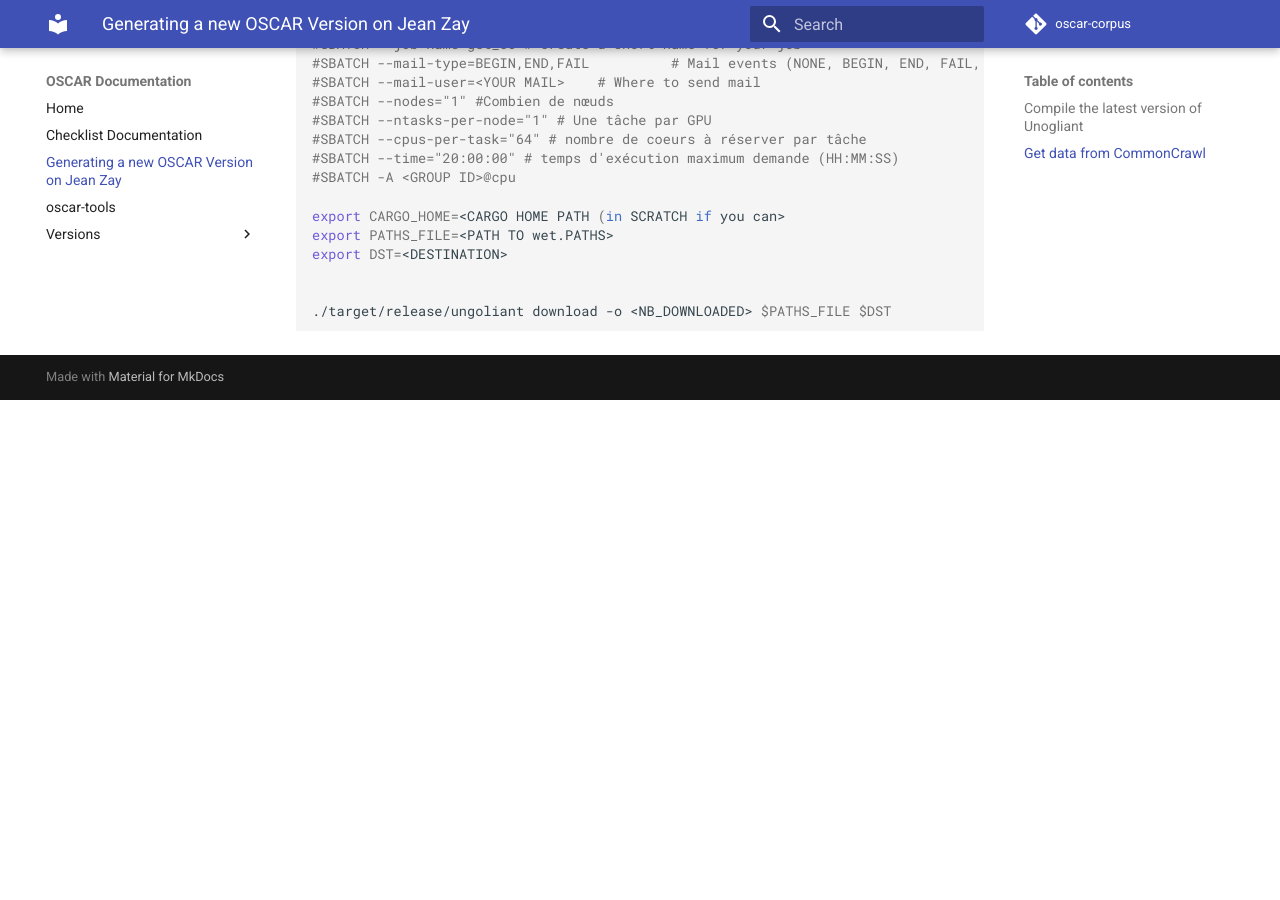
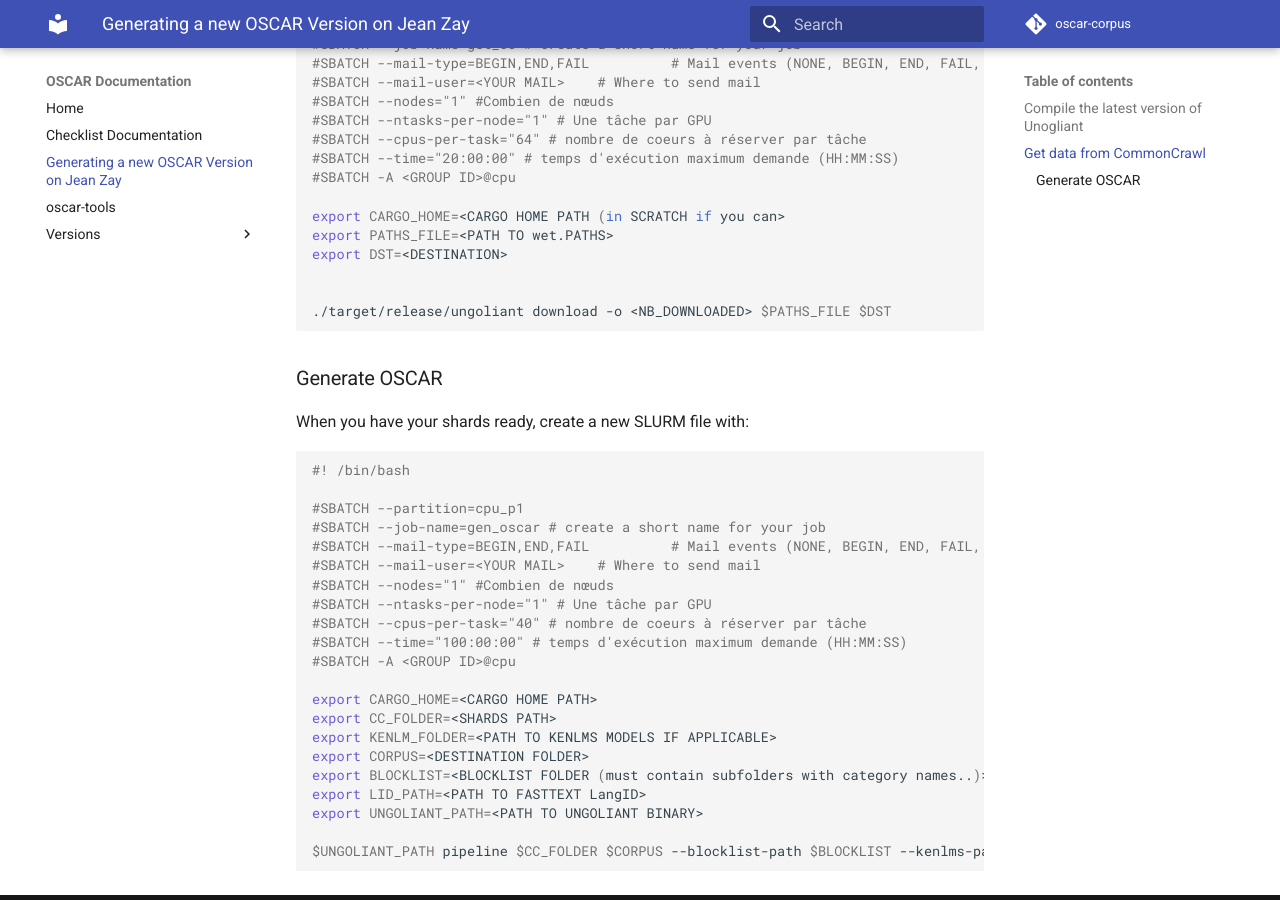
Before and after one commit to oscar-project/documentation, an MkDocs documentation site: the page built from docs/generation-jeanzay.md, in a window 1280 px wide and 900 px high, scrolled down 1279 px. Built offline with MkDocs 1.6.1 and Material for MkDocs 9.7.7, drawn with Linux system fonts in a browser that asks for light colours; comment, search, counter and statistics services are not loaded; before the commit the page ends 1679 px from its top, so only the background shows below that.

Commit message:
add oscar gen info

````diff
--- a/docs/generation-jeanzay.md
+++ b/docs/generation-jeanzay.md
@@ -66,3 +66,31 @@
 
 ./target/release/ungoliant download -o <NB_DOWNLOADED> $PATHS_FILE $DST
 ```
+
+### Generate OSCAR
+
+When you have your shards ready, create a new SLURM file with:
+
+```bash
+#! /bin/bash
+
+#SBATCH --partition=cpu_p1
+#SBATCH --job-name=gen_oscar # create a short name for your job
+#SBATCH --mail-type=BEGIN,END,FAIL          # Mail events (NONE, BEGIN, END, FAIL, ALL)
+#SBATCH --mail-user=<YOUR MAIL>    # Where to send mail
+#SBATCH --nodes="1" #Combien de nœuds
+#SBATCH --ntasks-per-node="1" # Une tâche par GPU
+#SBATCH --cpus-per-task="40" # nombre de coeurs à réserver par tâche
+#SBATCH --time="100:00:00" # temps d'exécution maximum demande (HH:MM:SS)
+#SBATCH -A <GROUP ID>@cpu
+
+export CARGO_HOME=<CARGO HOME PATH>
+export CC_FOLDER=<SHARDS PATH>
+export KENLM_FOLDER=<PATH TO KENLMS MODELS IF APPLICABLE>
+export CORPUS=<DESTINATION FOLDER>
+export BLOCKLIST=<BLOCKLIST FOLDER (must contain subfolders with category names..)>
+export LID_PATH=<PATH TO FASTTEXT LangID>
+export UNGOLIANT_PATH=<PATH TO UNGOLIANT BINARY>
+
+$UNGOLIANT_PATH pipeline $CC_FOLDER $CORPUS --blocklist-path $BLOCKLIST --kenlms-path $KENLM_FOLDER --lid-path $LID_PATH
+```
````
